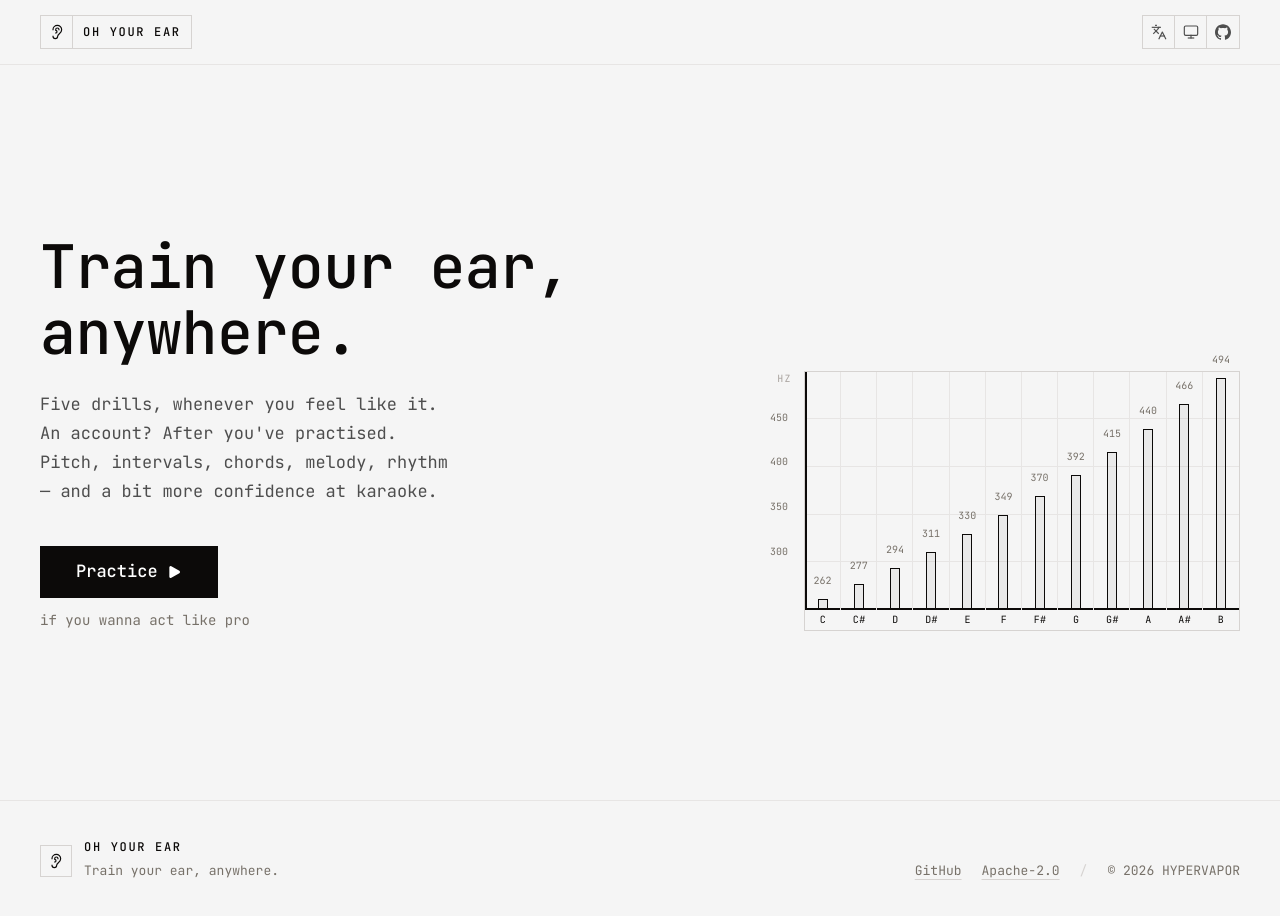
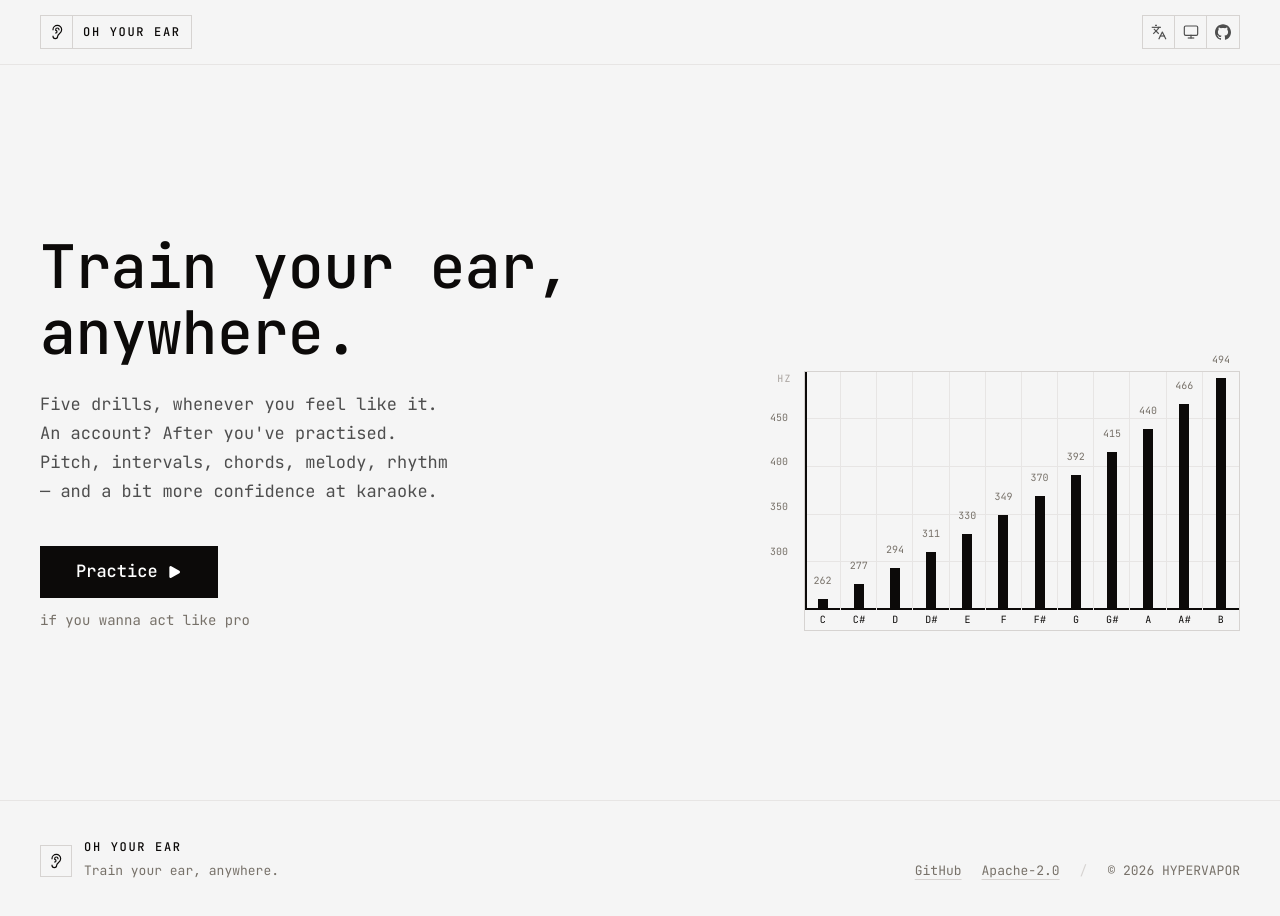
Before and after one commit to HYPERVAPOR/oh-your-ear, a React (Vite) app in the folder apps/landing/: page / in a window 1280 px wide. Shown: the top 916 px of the page. Built offline with nearby package versions, Linux system fonts and the light colour scheme; no server answers.

Commit message:
feat(landing): fill the bars in solid
An outlined bar reads as an empty box at a glance, and the shape the
fills draw is the whole point of the plot. The played note keeps its
module colour as a fill rather than as an outline plus a wash.

```diff
--- a/apps/landing/src/components/pitch-chart-2d.tsx
+++ b/apps/landing/src/components/pitch-chart-2d.tsx
@@ -100,8 +100,10 @@ export function PitchChart2D() {
                   onKeyDown={(event) => onKeyDown(event, note)}
                   className="relative cursor-pointer border-r border-hairline last:border-r-0 hover:bg-surface-strong/60"
                 >
+                  {/* Solid, not outlined: an outlined bar reads as an empty box at a glance,
+                      and the whole point of the plot is the shape the fills draw. */}
                   <span
-                    className={`absolute inset-x-0 bottom-0 mx-auto w-2.5 border ${isPlayed ? 'border-swatch-singleNote bg-swatch-singleNote/15' : 'border-ink bg-ink/5'}`}
+                    className={`absolute inset-x-0 bottom-0 mx-auto w-2.5 ${isPlayed ? 'bg-swatch-singleNote' : 'bg-ink'}`}
                     style={{ height: `${percent(hz)}%` }}
                   />
                   {/* the value sits on top of its own bar, the way a readout would */}
```
Also changed, not shown: 1 other file (tests, documents, lock files or other folders).
